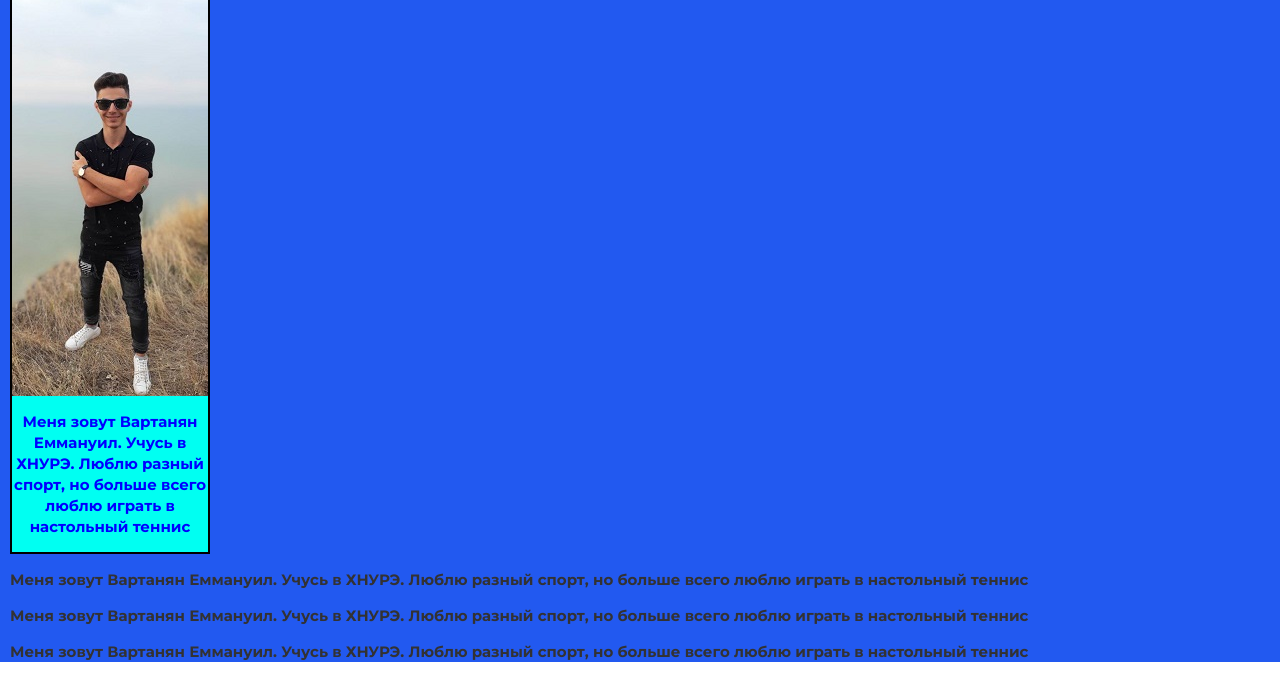
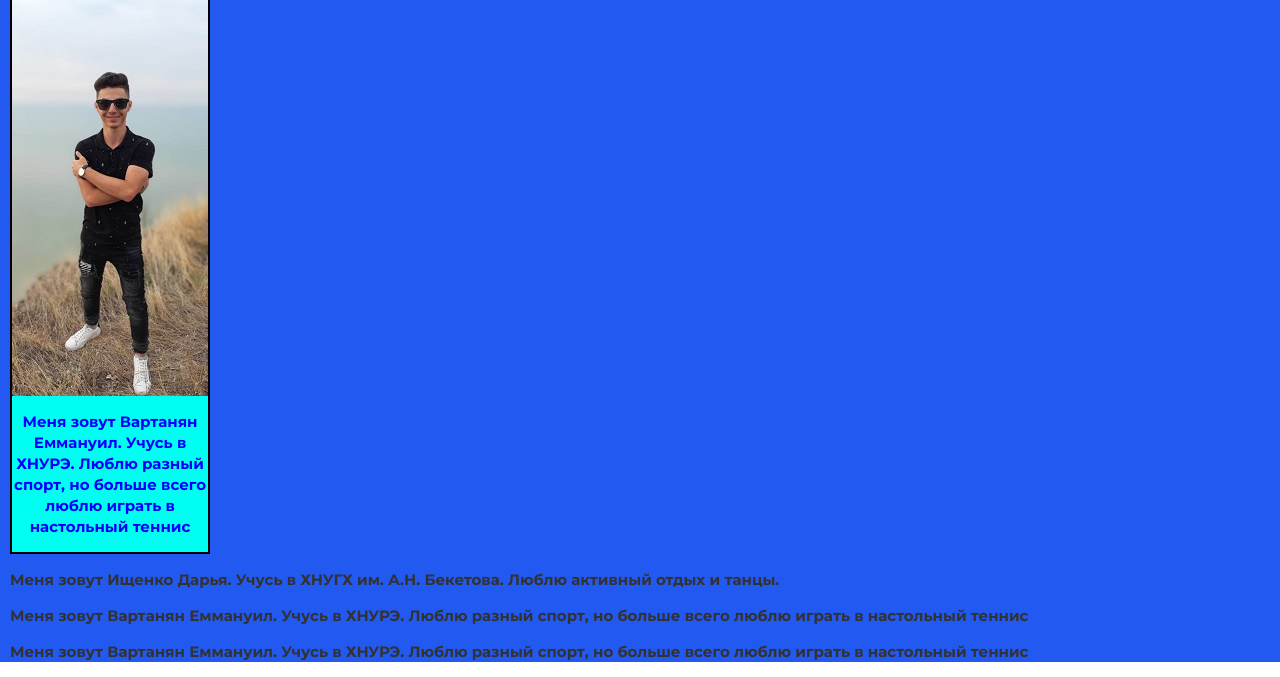
Before and after one commit to Emmanyil/groupe_hw2_level2, a plain HTML site: page index.html in a window 1280 px wide. Shown: the part 484-1161 px from the top of the page. Drawn offline with Linux system fonts and the light colour scheme.

Commit message:
Добавлена фотография и описание

```diff
--- a/index.html
+++ b/index.html
@@ -38,8 +38,7 @@
         <div class="">
             <strong
             ><p>
-              Меня зовут Вартанян Еммануил. Учусь в ХНУРЭ. Люблю разный спорт,
-              но больше всего люблю играть в настольный теннис
+              Меня зовут Ищенко Дарья. Учусь в ХНУГХ им. А.Н. Бекетова. Люблю активный отдых и танцы.
             </p></strong>
         </div>
       </div>
```
Also changed, not shown: images/2.jpg (added).
